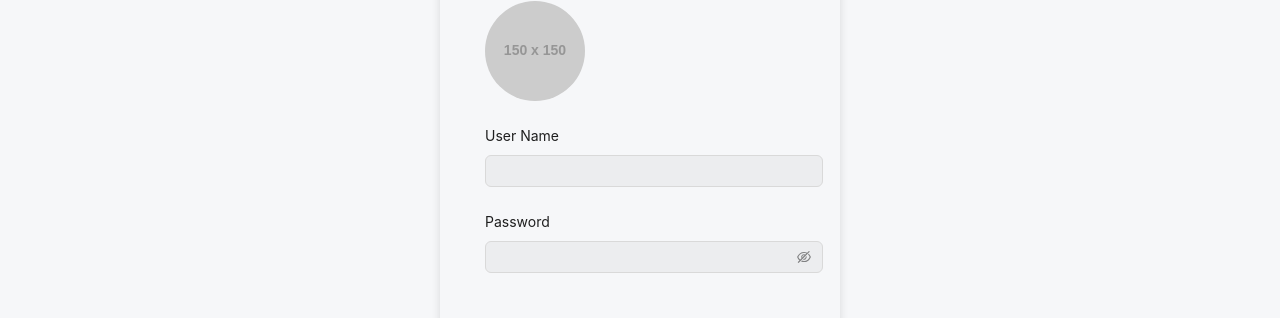
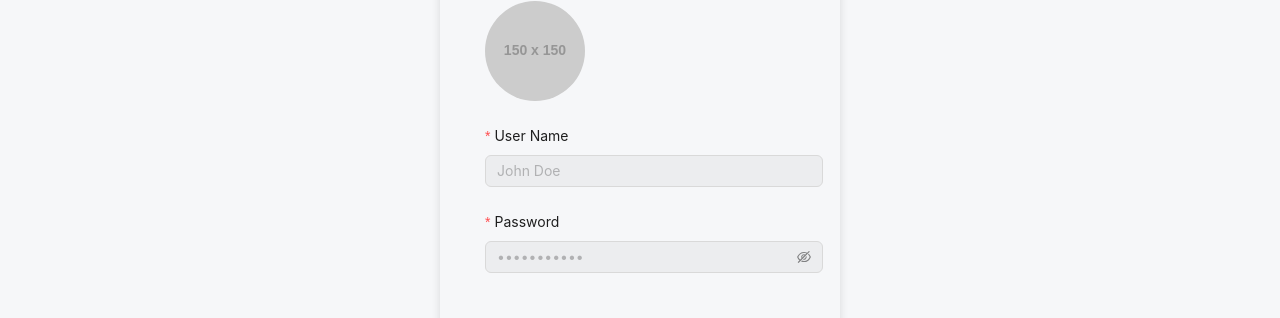
Before and after one commit to azizkhonnd/rent-a-car-project, a React (Vite) app: page /user-info in a window 1280 px wide. Shown: the part 371-689 px from the top of the page. Built offline with nearby package versions, Linux system fonts and the light colour scheme; the HTML template or start-up script is replaced by a standard one.

Commit message:
bug fixes

```diff
--- a/src/components/header/Header.tsx
+++ b/src/components/header/Header.tsx
@@ -1,12 +1,8 @@
-import { useLocation } from "react-router-dom";
+import { useLocation, Link } from "react-router-dom";
 import { BiUserCircle } from "react-icons/bi";
-import { IoIosSettings } from "react-icons/io";
-import { IoIosNotifications } from "react-icons/io";
+import { IoIosSettings, IoIosNotifications } from "react-icons/io";
 import { AiFillHeart } from "react-icons/ai";
-import { Link } from "react-router-dom";
-import './header.css'
-import { AutoComplete, Input, Layout, Menu, Badge } from 'antd'; // Import Badge
-import siteLogo from './site-logo.svg'
+import { AutoComplete, Input, Layout, Menu, Badge } from 'antd';
 import type { MenuProps } from 'antd';
 import {
     DesktopOutlined,
@@ -18,6 +14,8 @@ import {
 import { useState } from 'react';
 import { useSelector } from "react-redux";
 import { RootState } from "../../redux/store";
+import siteLogo from './site-logo.svg';
+import './header.css';
 
 const { Sider } = Layout;
 
@@ -53,7 +51,9 @@ const Header = () => {
     const [collapsed, setCollapsed] = useState(true);
     const location = useLocation();
     const isHomePage = location.pathname === '/';
-    const likedCarsCount = useSelector((state: RootState) => state.likedCars.cars.length); // Get liked cars count
+
+    // Use the useSelector hook to access the liked cars count from the Redux state
+    const likedCarsCount = useSelector((state: RootState) => state.likedCars.cars.length);
 
     return (
         <div className='headerContainer'>
@@ -88,7 +88,6 @@ const Header = () => {
                             <Link to='/liked-cars'>
                                 <Badge count={likedCarsCount} overflowCount={9} offset={[0, 10]}>
                                     <button className="header__btn"><AiFillHeart size={26} />
-
                                     </button>
                                 </Badge>
                             </Link>
--- a/src/redux/slices/user-slice.ts
+++ b/src/redux/slices/user-slice.ts
@@ -1,26 +1,32 @@
+
 import { createSlice, PayloadAction } from '@reduxjs/toolkit';
 
-interface UserState {
-  name: string;
-  password: string;
-  photo: string;
+interface UserInfoState {
+    first_name: string;
+    password: string;
+    avatar: string | null,
 }
 
-const initialState: UserState = {
-  name: 'John Doe',
-  password: 'password123',
-  photo: 'https://via.placeholder.com/150',
+
+
+
+const initialState: UserInfoState = {
+    first_name: 'John Doe',
+    password: 'password123',
+    avatar: 'https://via.placeholder.com/150',
 };
 
-const userSlice = createSlice({
-  name: 'user',
-  initialState,
-  reducers: {
-    setUserInfo: (state, action: PayloadAction<Partial<UserState>>) => {
-      return { ...state, ...action.payload };
+const userInfoSlice = createSlice({
+    name: 'userInfo',
+    initialState,
+    reducers: {
+        updateUserInfo(state, action: PayloadAction<Partial<UserInfoState>>) {
+            state.first_name = action.payload.first_name ?? state.first_name;
+            state.password = action.payload.password ?? state.password;
+            state.avatar = action.payload.avatar ?? state.avatar;
+        },
     },
-  },
 });
 
-export const { setUserInfo } = userSlice.actions;
-export default userSlice.reducer;
+export const { updateUserInfo } = userInfoSlice.actions;
+export default userInfoSlice.reducer;
--- a/src/redux/store/index.ts
+++ b/src/redux/store/index.ts
@@ -1,16 +1,17 @@
+// src/redux/store.ts
 import { configureStore } from '@reduxjs/toolkit';
 import authSlice from '../slices/auth-slice';
 import likedCarsSlice from '../slices/car-slice-liked';
+import formSlice from '../slices/form-slice';
+import userInfoSlice from '../slices/user-slice';
 import { api } from '../api';
-import formSlice from '../slices/form-slice';
-import userSlice from '../slices/user-slice';
 
 export const store = configureStore({
   reducer: {
     auth: authSlice,
     form: formSlice,
     likedCars: likedCarsSlice,
-    user: userSlice,
+    userInfo: userInfoSlice,
     [api.reducerPath]: api.reducer,
   },
   middleware: (getDefaultMiddleware) =>
--- a/src/routes/user-info/UserInfo.tsx
+++ b/src/routes/user-info/UserInfo.tsx
@@ -1,22 +1,33 @@
+
+
 import { Form, Input } from 'antd';
-import Header from '../../components/header/Header';
-import { Outlet } from 'react-router-dom';
+import Header from "../../components/header/Header";
 import { useSelector } from 'react-redux';
 import { RootState } from '../../redux/store';
+import { Outlet } from 'react-router-dom';
+
+const defaultAvatarUrl = 'https://via.placeholder.com/150/000000/FFFFFF/?text=No+Avatar';
 
 const UserInfo = () => {
-    const userInfo = useSelector((state: RootState) => state.user);
+    const userInfo = useSelector((state: RootState) => state.userInfo);
+    const avatarUrl = userInfo.avatar || defaultAvatarUrl;
 
     return (
         <>
             <Outlet />
             <Header />
             <div className="container authShadow" style={{ maxWidth: '400px', height: '400px', margin: '80px auto', paddingTop: '20px', borderRadius: '6px', paddingRight: '70px' }}>
-                <Form layout="vertical">
+                <Form
+                    layout="vertical"
+                    initialValues={{
+                        name: userInfo.first_name,
+                        password: userInfo.password,
+                    }}
+                >
                     <Form.Item className='flex justify-center'>
                         <div className='ml-[65px]'>
                             <img
-                                src={userInfo.photo}
+                                src={avatarUrl}
                                 alt="user"
                                 style={{ width: '100px', height: '100px', borderRadius: '50%', objectFit: 'cover' }}
                             />
@@ -26,15 +37,17 @@ const UserInfo = () => {
                     <Form.Item
                         label="User Name"
                         name="name"
+                        rules={[{ required: true, message: 'Please enter your name!' }]}
                     >
-                        <Input style={{ width: '130%' }} value={userInfo.name} disabled />
+                        <Input style={{ width: '130%' }} placeholder="Enter your name" disabled />
                     </Form.Item>
 
                     <Form.Item
                         label="Password"
                         name="password"
+                        rules={[{ required: true, message: 'Please enter your password!' }]}
                     >
-                        <Input.Password style={{ width: '130%' }} value={userInfo.password} disabled />
+                        <Input.Password style={{ width: '130%' }} placeholder="Enter your password" disabled />
                     </Form.Item>
                 </Form>
             </div>
--- a/src/routes/user-settings/UserSettings.tsx
+++ b/src/routes/user-settings/UserSettings.tsx
@@ -1,23 +1,30 @@
+// src/pages/user-settings/UserSettings.tsx
+import { useState } from 'react';
 import { Form, Input, Upload, Button, message } from 'antd';
 import { UploadOutlined } from '@ant-design/icons';
-import Header from '../../components/header/Header';
-import { useDispatch, useSelector } from 'react-redux';
-import { RootState, AppDispatch } from '../../redux/store';
-import { setUserInfo } from '../../slices/user-slice';
+import Header from "../../components/header/Header";
+import { useDispatch } from 'react-redux';
+import { updateUserInfo } from '../../redux/slices/user-slice';
+import { Outlet } from 'react-router-dom';
 
 const UserSettings = () => {
-    const dispatch = useDispatch<AppDispatch>();
-    const userInfo = useSelector((state: RootState) => state.user);
+    const dispatch = useDispatch();
 
-    const handleFormSubmit = (values: { name: string; password: string }) => {
-        dispatch(setUserInfo(values));
+    const [userInfo] = useState({
+        name: 'John Doe',
+        password: 'password123',
+        photo: 'https://via.placeholder.com/150',
+    });
+
+    const handleFormSubmit = (values: { name: string; password: string; }) => {
+        dispatch(updateUserInfo(values));
         message.success('User info updated successfully!');
     };
 
-    const handlePhotoUpload = (info: { file: { status: string; originFileObj: Blob | MediaSource } }) => {
+    const handlePhotoUpload = (info: { file: { status: string; originFileObj: Blob | MediaSource; }; }) => {
         if (info.file.status === 'done') {
             const photoUrl = URL.createObjectURL(info.file.originFileObj);
-            dispatch(setUserInfo({ photo: photoUrl }));
+            dispatch(updateUserInfo({ avatar: photoUrl }));
             message.success('Photo uploaded successfully!');
         }
     };
@@ -28,10 +35,7 @@ const UserSettings = () => {
             <div className="container authShadow" style={{ maxWidth: '470px', margin: '80px auto', paddingTop: '20px', borderRadius: '6px', paddingRight: '40px' }}>
                 <Form
                     layout="vertical"
-                    initialValues={{
-                        name: userInfo.name,
-                        password: userInfo.password,
-                    }}
+                    initialValues={userInfo}
                     onFinish={handleFormSubmit}
                 >
                     <Form.Item label="User Photo">
@@ -47,8 +51,8 @@ const UserSettings = () => {
                                 alt="user"
                                 style={{ width: '150px', height: '100px', borderRadius: '50%' }}
                             />
-                            <Button icon={<UploadOutlined />}>Change Photo</Button>
                         </Upload>
+                        <Button icon={<UploadOutlined />}>Change Photo</Button>
                     </Form.Item>
 
                     <Form.Item
@@ -76,6 +80,7 @@ const UserSettings = () => {
                     </Form.Item>
                 </Form>
             </div>
+            <Outlet />
         </>
     );
 };
```
